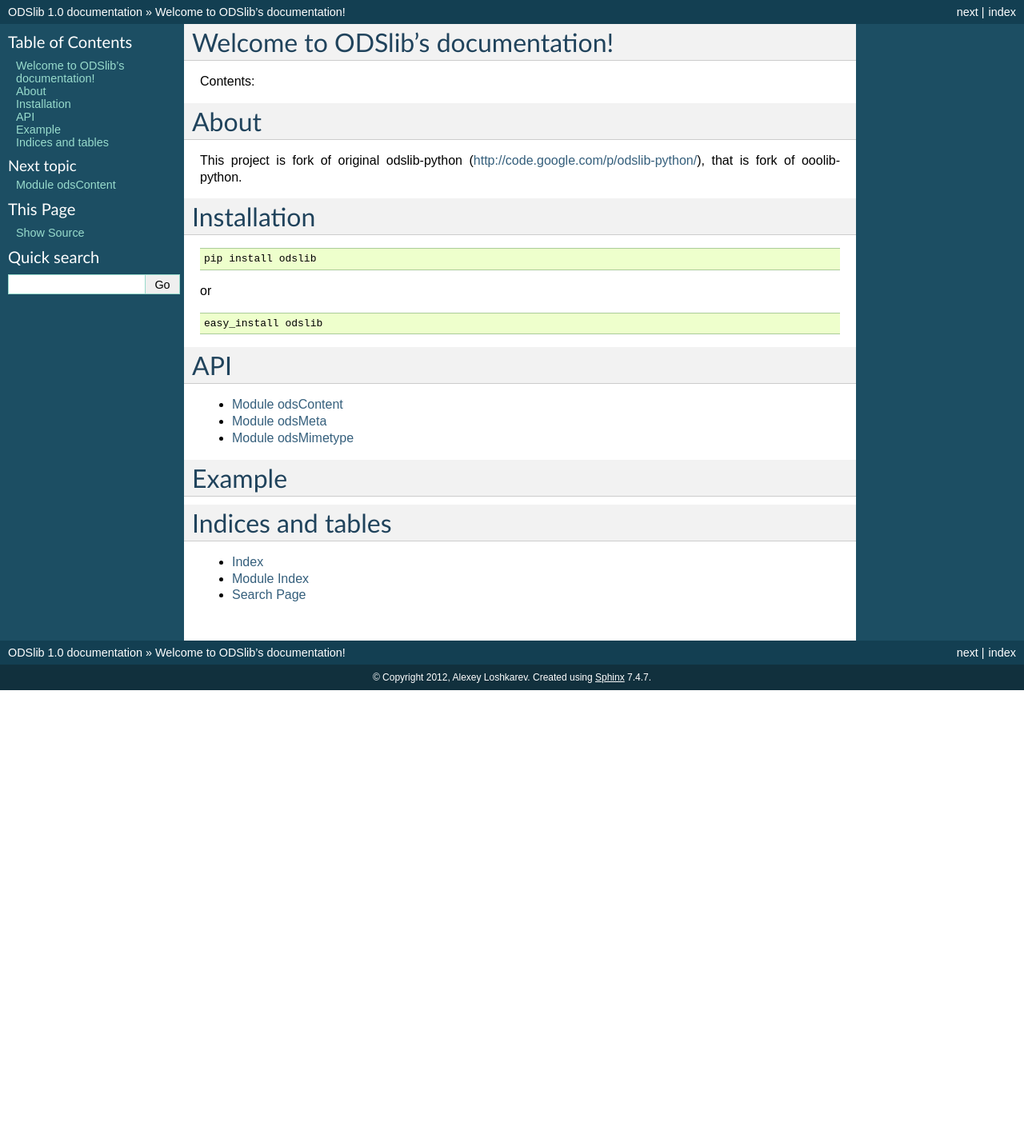
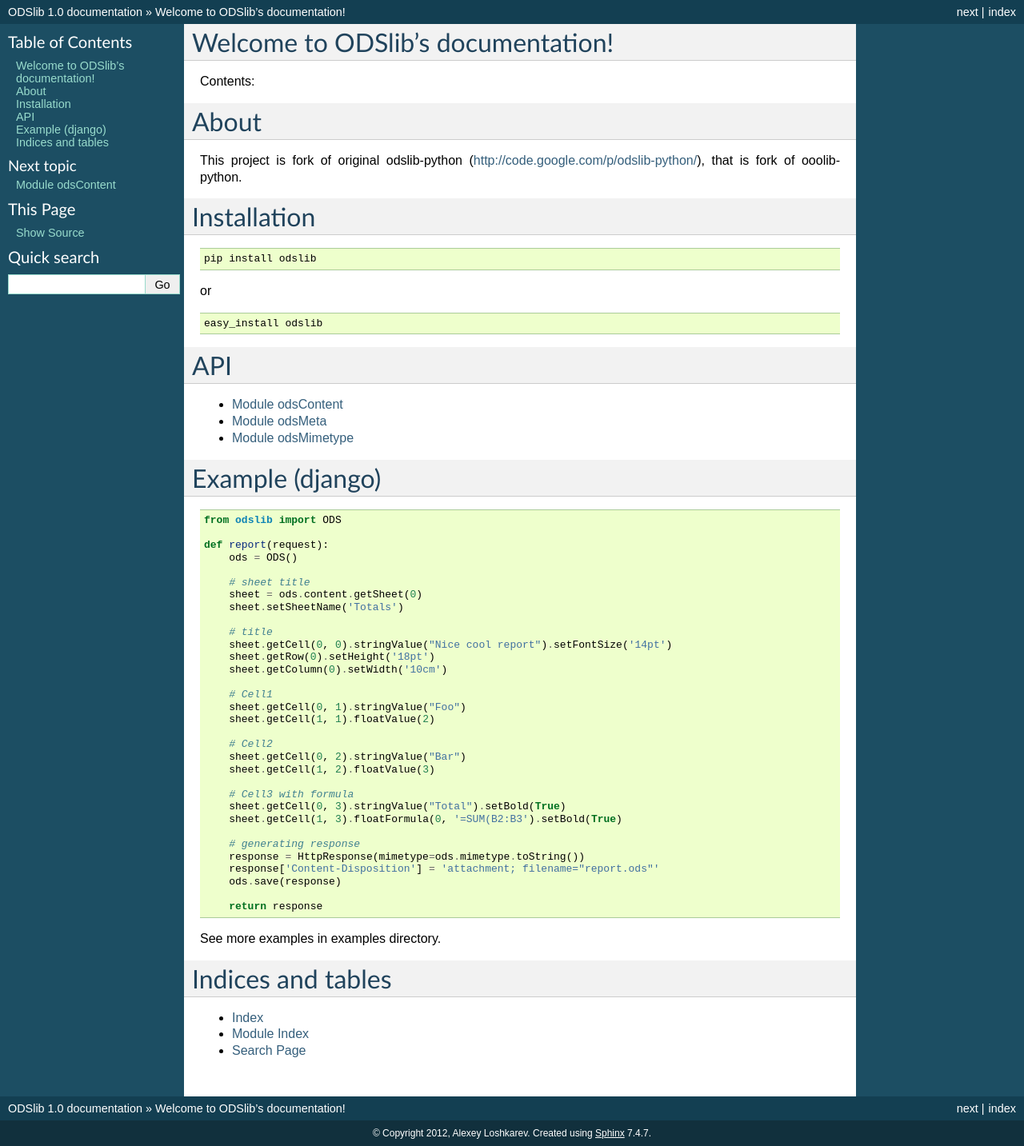
Before and after one commit to Exelscior/odslib3, a Sphinx documentation site: the page built from doc/source/index.rst, in a window 1280 px wide. Shown: the whole page at 80% size. Built offline with Sphinx 7.4.7, drawn with Linux system fonts in a browser that asks for light colours; before the commit the page ends 900 px from its top, so only the background shows below that.

Commit message:
added example

```diff
--- a/doc/source/index.rst
+++ b/doc/source/index.rst
@@ -37,9 +37,45 @@
    meta
    mimetype
 
-Example
-=======
+Example (django)
+================
+::
 
+  from odslib import ODS
+
+  def report(request):
+      ods = ODS()
+
+      # sheet title
+      sheet = ods.content.getSheet(0)
+      sheet.setSheetName('Totals')
+
+      # title
+      sheet.getCell(0, 0).stringValue("Nice cool report").setFontSize('14pt')
+      sheet.getRow(0).setHeight('18pt')
+      sheet.getColumn(0).setWidth('10cm')
+
+      # Cell1
+      sheet.getCell(0, 1).stringValue("Foo")
+      sheet.getCell(1, 1).floatValue(2)
+
+      # Cell2
+      sheet.getCell(0, 2).stringValue("Bar")
+      sheet.getCell(1, 2).floatValue(3)
+
+      # Cell3 with formula
+      sheet.getCell(0, 3).stringValue("Total").setBold(True)
+      sheet.getCell(1, 3).floatFormula(0, '=SUM(B2:B3').setBold(True)
+
+      # generating response
+      response = HttpResponse(mimetype=ods.mimetype.toString())
+      response['Content-Disposition'] = 'attachment; filename="report.ods"'
+      ods.save(response)
+
+      return response
+
+
+See more examples in examples directory.
 
 
 Indices and tables
```
